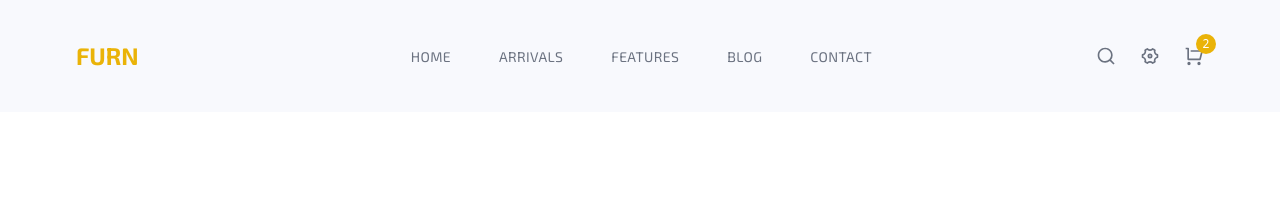
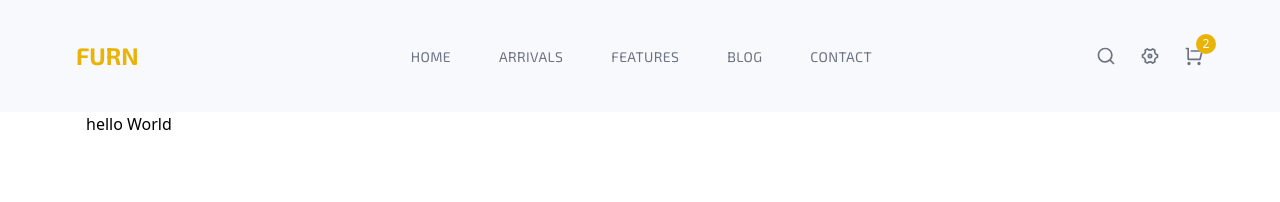
Before and after one commit to Tusar78/Furn, a React (Create React App) app: page / in a window 1280 px wide. Shown: the top 202 px of the page. Built offline with nearby package versions, Linux system fonts and the light colour scheme.

Commit message:
Added swipper slider in our react app

```diff
--- a/package.json
+++ b/package.json
@@ -10,6 +10,7 @@
     "react-dom": "^18.2.0",
     "react-icons": "^4.7.1",
     "react-scripts": "5.0.1",
+    "swiper": "^8.4.6",
     "web-vitals": "^2.1.0"
   },
   "scripts": {
--- a/src/App.js
+++ b/src/App.js
@@ -1,10 +1,12 @@
 import React from "react";
 import { Navbar } from "./Components";
+import { Header } from "./Containers";
 
 const App = () => {
   return (
     <>
       <Navbar />
+      <Header />
     </>
   );
 };
--- a/src/Components/Slider/Slider.jsx
+++ b/src/Components/Slider/Slider.jsx
@@ -0,0 +1,11 @@
+import React from 'react';
+
+const Slider = () => {
+  return (
+    <div>
+      hello World
+    </div>
+  );
+};
+
+export default Slider;
--- a/src/Components/index.js
+++ b/src/Components/index.js
@@ -1 +1,2 @@
-export {default as Navbar} from './Navbar/Navbar'
+export {default as Navbar} from './Navbar/Navbar';
+export {default as Slider} from './Slider/Slider';
--- a/src/Containers/Header/Header.jsx
+++ b/src/Containers/Header/Header.jsx
@@ -1,11 +1,12 @@
 import React from "react";
+import { Slider } from "../../Components";
 import "./Header.css";
 
 const Header = () => {
   return (
     <header className="header">
       <div className="hero custom-container">
-
+        <Slider />
       </div>
     </header>
   );
--- a/src/Containers/index.js
+++ b/src/Containers/index.js
@@ -0,0 +1 @@
+export {default as Header} from './Header/Header';
```
Also changed, not shown: 1 other file (tests, documents, lock files or other folders).
